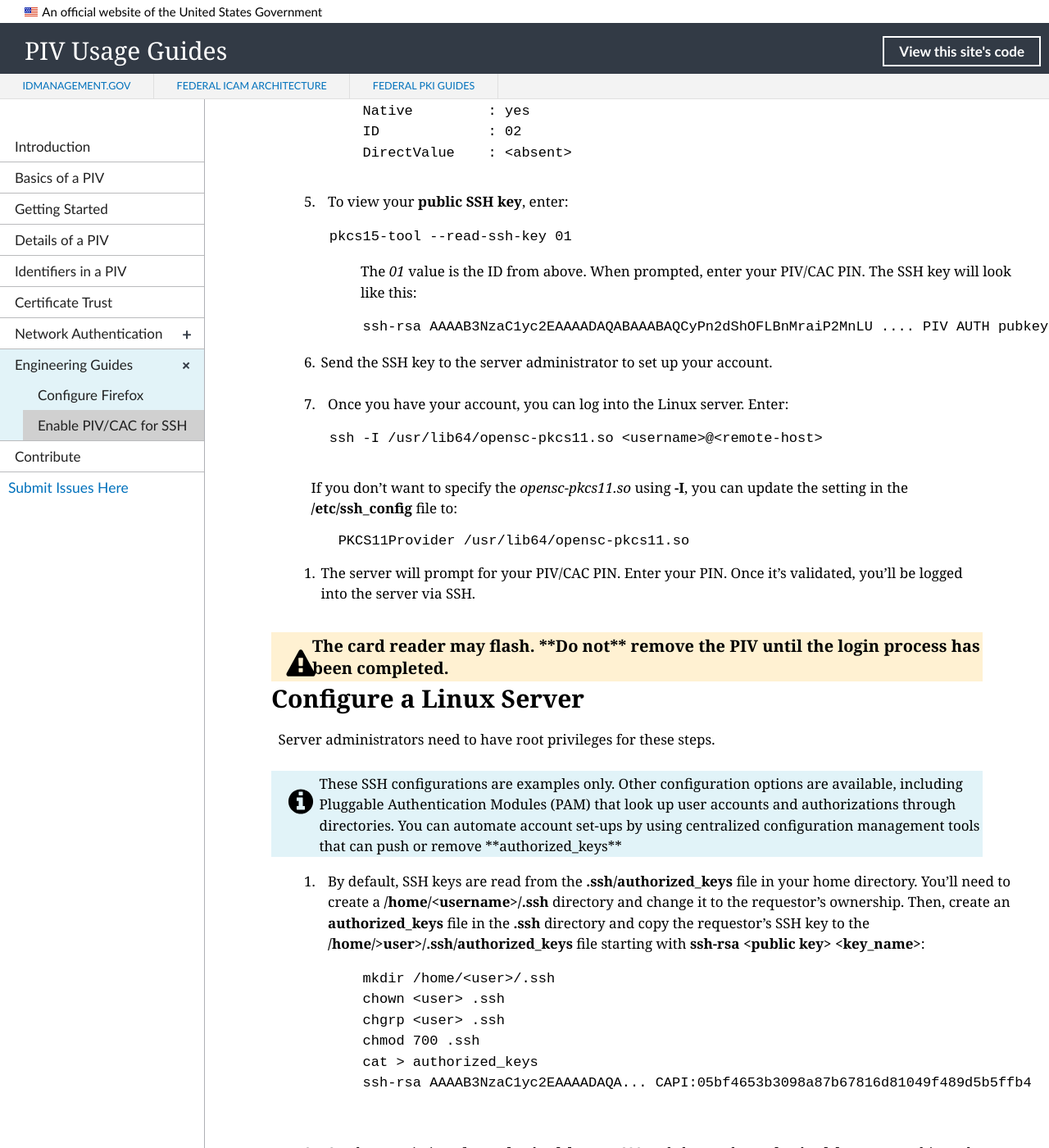
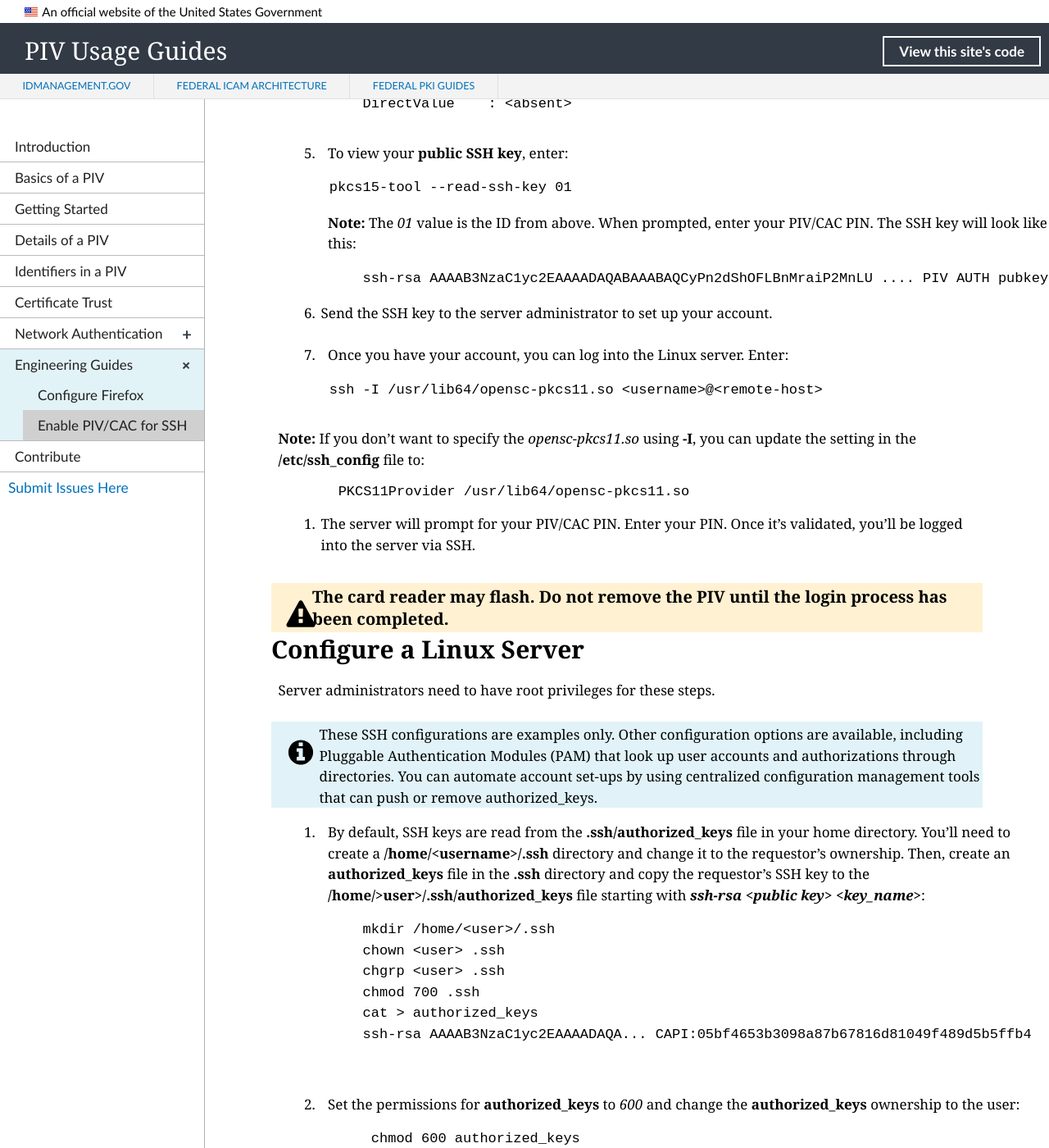
Before and after one commit to GSA/piv-guides, a Jekyll site: the page built from _engineering/02_ssh.md, in a window 1280 px wide and 1400 px high, scrolled down 3277 px. Shown: the whole window at 82% size. Built offline with Jekyll 4.4.1, drawn with Linux system fonts in a browser that asks for light colours; nearby versions of some CDN libraries; some of the changed text lies outside the part shown.

Commit message:
Update 02_ssh.md
Rendering fixes

````diff
--- a/_engineering/02_ssh.md
+++ b/_engineering/02_ssh.md
@@ -5,13 +5,13 @@
 permalink: engineering/ssh/
 ---
 
-For network engineers, this guide will help you to authenticate with your PIV/CAC and SSH to a Linux server from your Windows or macOS computer. For server administrators, this guide will help you to configure a Linux server for remote access.
+For network engineers, this guide will help you to authenticate with your PIV/CAC and SSH to a Linux server from your Windows or macOS computer.&nbsp;&nbsp;For server administrators, this guide will help you to configure a Linux server for remote access.
 
 This guide uses open-source, smart-card software for Windows (PuTTY-CAC) and macOS (OpenSC). Commercial solutions are also available.
 
 {% include alert-info.html content = "Your PIV/CAC contains an authentication certificate key pair (public and private) for smart card logon. Using a PIV/CAC key pair is very similar to using a self-signed key pair for SSH. The setup below is meant for PIV/CAC based authentication." %}
 
-{% include alert-info.html content = "Your Chief Information Security Officer must determine that security controls are in place and approve SSH scenarios. You should also review your agency's policies and use your physical or virtual jump servers to restrict users from using SSH directly from workstations." %} </BR>
+{% include alert-info.html content = "Your Chief Information Security Officer must determine that security controls are in place and approve SSH scenarios. You should also review your agency's policies and use your physical or virtual jump servers to restrict users from using SSH directly from workstations." %}
 
 - [Windows](#ssh-from-windows)
 - [MacOS](#ssh-from-macos)
@@ -23,11 +23,11 @@
 
 1. You'll need to download [**PuTTY-CAC**](https://www.github.com/NoMoreFood/putty-cac/releases){:target="_blank"}_ to **C:\ssh\putty.exe**, or a similar folder. Select the 32-bit or 64-bit executable, based on your Windows OS. You don't need the MSI Installers.
 2. Double-click on **putty.exe** to launch **PuTTY-CAC** and insert your **PIV/CAC** into your smart card reader.
-3. At the **PuTTY Configuration** window side-bar, go to **Connection &gt; SSH &gt; Certificate**. Click **Set CAPI Cert...**.
-![PuTTY Configuration Window]({{site.baseurl}}/img/ssh-putty-cac-1.png){:style="float:left"}
+3. At the **PuTTY Configuration** window side-bar, go to **Connection &gt; SSH &gt; Certificate**. Click **Set CAPI Cert...**.</BR>
+![PuTTY Configuration Window]({{site.baseurl}}/img/ssh-putty-cac-1.png){:style="float:left"}</BR>
 4. At the **Windows Security** window, select your certificate.
-5. If you don't know which certificate to choose, view its properties. At the **Certificate Details** tab, click **Enhanced Key Usage**. Select the one whose _value_ is _Client Authentication_ or _Smart Card Logon_ and click **OK**.
-![PuTTY Certificate Display Details]({{site.baseurl}}/img/ssh-putty-cac-2.png){:style="float:left"}
+5. If you don't know which certificate to choose, view its properties. At the **Certificate Details** tab, click **Enhanced Key Usage**. Select the one whose _value_ is _Client Authentication_ or _Smart Card Logon_ and click **OK**.</BR>
+![PuTTY Certificate Display Details]({{site.baseurl}}/img/ssh-putty-cac-2.png){:style="float:left"} </BR>
 6. Back at the **PuTTY Configuration** window, you'll see the certificate thumbprint. Click the _Copy to Clipboard_ button and paste your certificate's SSH key into a text file. The key will look like this:
 
     ```
@@ -36,16 +36,16 @@
 7. Provide the text file to the administrator to set up your account.
 8. At the **PuTTY Configuration** window, you'll now see that the **Attempt Certificate Authentication** box is _checked_.
 9. You can create and save session profiles for each target server. Click **Session** and enter a remote server's **hostname** or **IP address**. For **Connection type**, click **SSH** and **22** will appear under **Port**. Enter a session name in **Saved Sessions** and click **Save**.
-10. Once you have an account, select a **Saved Session**, click **Load** to load the server configuration. Click **Open** to connect to the Linux server. A dialog box will open and display the server's key fingerprint as a _hash value_. Verify and accept the server key and enter your username.
+10. Once you have an account, select a **Saved Session** and click **Load** to load the server configuration. Click **Open** to connect to the Linux server. A dialog box will open and display the server's key fingerprint as a _hash value_. Verify and accept the server key and enter your username.
 12. When the server detects your smart card authentication, it will prompt for your PIV/CAC PIN. Enter your PIN. Once it's validated, you'll be logged into the server via SSH.
 
-{% include alert-warning.html heading = "The card reader may flash. **Do not** remove the PIV/CAC until the login process has been completed." %}
+{% include alert-warning.html heading = "The card reader may flash. Do not remove the PIV/CAC until the login process has been completed." %}
 
 ## SSH from macOS
 
 To enable PIV/CAC authentication for your macOS, you'll need to install third-party software, such as OpenSC:
 
-1. Install [OpenSC](https://www.github.com/OpenSC/OpenSC/wiki/Download-latest-OpenSC-stable-release){:target="_blank"}_.
+1. Install [OpenSC](https://www.github.com/OpenSC/OpenSC/wiki/Download-latest-OpenSC-stable-release){:target="_blank"}.
 2. Insert your **PIV/CAC** into your card reader.
 3. To view all of the certificates on your Mac, enter:
 
@@ -83,7 +83,7 @@
    ```
 	pkcs15-tool --read-ssh-key 01
    ```
-> The _01_ value is the ID from above. When prompted, enter your PIV/CAC PIN. The SSH key will look like this:
+**Note:** The _01_ value is the ID from above. When prompted, enter your PIV/CAC PIN. The SSH key will look like this:
 
    ```
         ssh-rsa AAAAB3NzaC1yc2EAAAADAQABAAABAQCyPn2dShOFLBnMraiP2MnLU .... PIV AUTH pubkey
@@ -96,7 +96,7 @@
 	ssh -I /usr/lib64/opensc-pkcs11.so <username>@<remote-host>
     ```
 
-> If you don't want to specify the _opensc-pkcs11.so_ using **-I**, you can update the setting in the **/etc/ssh_config** file to:
+**Note:** If you don't want to specify the _opensc-pkcs11.so_ using **-I**, you can update the setting in the **/etc/ssh_config** file to:
 
    ```
 	PKCS11Provider /usr/lib64/opensc-pkcs11.so
@@ -104,15 +104,15 @@
 
 8. The server will prompt for your PIV/CAC PIN. Enter your PIN. Once it's validated, you'll be logged into the server via SSH.
 
-{% include alert-warning.html heading = "The card reader may flash. **Do not** remove the PIV until the login process has been completed." %}
+{% include alert-warning.html heading = "The card reader may flash. Do not remove the PIV until the login process has been completed." %}
 
 ## Configure a Linux Server
 
 Server administrators need to have root privileges for these steps.
 
-{% include alert-info.html content = "These SSH configurations are examples only. Other configuration options are available, including Pluggable Authentication Modules (PAM) that look up user accounts and authorizations through directories. You can automate account set-ups by using centralized configuration management tools that can push or remove **authorized_keys**" %}
+{% include alert-info.html content = "These SSH configurations are examples only. Other configuration options are available, including Pluggable Authentication Modules (PAM) that look up user accounts and authorizations through directories. You can automate account set-ups by using centralized configuration management tools that can push or remove authorized_keys." %}
 
-1. By default, SSH keys are read from the **.ssh/authorized_keys** file in your home directory. You'll need to create a **/home/&lt;username&gt;/.ssh** directory and change it to the requestor's ownership. Then, create an **authorized_keys** file in the **.ssh** directory and copy the requestor's SSH key to the **/home/&gt;user&gt;/.ssh/authorized_keys** file starting with **ssh-rsa &lt;public key&gt; &lt;key_name&gt;**:
+1. By default, SSH keys are read from the **.ssh/authorized_keys** file in your home directory. You'll need to create a **/home/&lt;username&gt;/.ssh** directory and change it to the requestor's ownership. Then, create an **authorized_keys** file in the **.ssh** directory and copy the requestor's SSH key to the **/home/&gt;user&gt;/.ssh/authorized_keys** file starting with **_ssh-rsa &lt;public key&gt; &lt;key_name&gt;_**:
 
    ```
 	    mkdir /home/<user>/.ssh
@@ -124,7 +124,7 @@
 
    ```
 
-2. Set the permissions for **authorized_keys** to **600** and change the **authorized_keys** ownership to the user:
+2. Set the permissions for **authorized_keys** to _600_ and change the **authorized_keys** ownership to the user:
 
    ```
 	     chmod 600 authorized_keys
@@ -138,4 +138,4 @@
 	   AuthorizedKeysFile /etc/ssh/authorized_keys/%u
 	   PasswordAuthentication no
    ```
-> If you change the default settings, you'll need to create a corresponding directory for **authorized_keys** under **/etc/ssh** and place the **authorized_keys** there instead of in the user's home folder.
+**Note:** If you change the default settings, you'll need to create a corresponding directory for **authorized_keys** under **/etc/ssh** and place the **authorized_keys** there instead of in the user's home folder.
````
